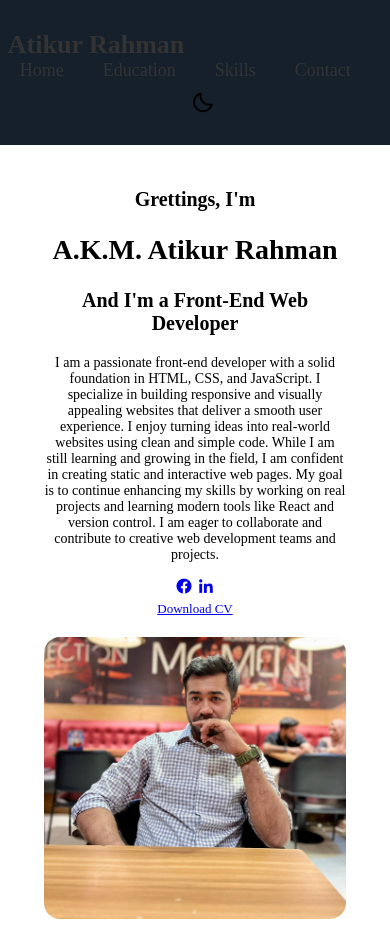
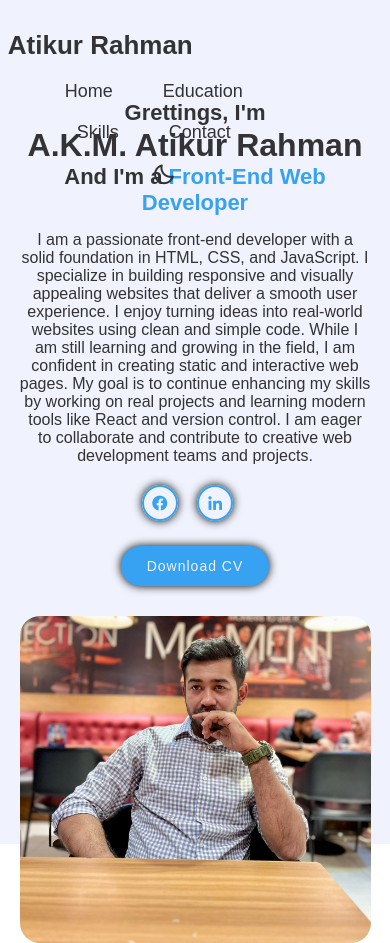
Before and after one commit to Atikur1997/portfolio, a plain HTML site: page index.html in a window 390 px wide. Shown: the top 943 px of the page. Drawn offline with nearby package versions, Linux system fonts and the light colour scheme.

Commit message:
target problem resolved

```diff
--- a/style.css
+++ b/style.css
@@ -1,26 +1,258 @@
-/* === Updated Responsive Design === */
+* {
+    margin: 0;
+    padding: 0;
+    box-sizing: border-box;
+    font-family: 'Poppins', sans-serif;
+    text-decoration: none;
+}
 
-@media (max-width: 1024px) {
+.header {
+    position: fixed;
+    top: 0%;
+    left: 0%;
+    width: 100%;
+    background-color: transparent;
+    padding: 30px 10%;
+    display: flex;
+    z-index: 100;
+}
+
+.logo {
+    font-size: 26px;
+    color: #333;
+    font-weight: 600;
+    margin-right: auto;
+}
+
+.navbar a {
+    font-size: 18px;
+    color: #333;
+    font-weight: 500;
+    margin-right: 35px;
+    transition: 0.5s;
+}
+
+.navbar a:hover {
+    color: #37a1f2;
+}
+
+.toggle-icon {
+    font-size: 24px;
+    cursor: pointer;
+    display: flex;
+}
+
+.container {
+    position: relative;
+    background-color: #f0f3fd;
+    color: #333;
+}
+
+.home {
+    height: 100vh;
+    display: flex;
+    align-items: center;
+    padding: 60px 10% 0;
+}
+
+.home-content {
+    max-width: 600px;
+}
+
+.home-content h1 {
+    font-size: 56px;
+    line-height: 1.2;
+}
+
+.home-content h3 {
+    font-size: 32px;
+}
+
+.home-content h3 span {
+    color: #37a1f2;
+}
+
+.home-content p {
+    font-size: 16px;
+    margin: 15px 0;
+}
+
+.social-media a {
+    display: inline-flex;
+    justify-content: center;
+    align-items: center;
+    width: 40px;
+    height: 40px;
+    background-color: transparent;
+    border: 2px solid #37a1f2;
+    border-radius: 50%;
+    box-shadow: 0 0 10px rgb(0, 0, 0.1);
+    font-size: 20px;
+    color: #37a1f2;
+    margin: 5px 15px 25px 0;
+    transition: 2s;
+}
+
+.social-media a:hover {
+    background: #37a1f2;
+    color: #f0f3fd;
+}
+
+.btn {
+    display: inline-block;
+    padding: 11px 32px;
+    background: #37a1f2;
+    border: 2px solid #37a1f2;
+    border-radius: 40px;
+    box-shadow: 0 0 10px rgb(0, 0, 0.1);
+    font-size: 16px;
+    color: #f0f3fd;
+    letter-spacing: 1px;
+    transition: 0.5s;
+}
+
+.btn:hover {
+    background: transparent;
+    color: #37a1f2;
+}
+
+.home-image {
+    position: absolute;
+    display: flex;
+    right: 0px;
+    top: 20%;
+    width: 45%;
+    pointer-events: none;
+    justify-content: center;
+    align-items: center;
+}
+
+.home-image img {
+    height: 450px;
+    border-radius: 80px;
+}
+
+#dark-container {
+    position: absolute;
+    top: 0;
+    left: 0;
+    width: 100%;
+    background: #15202b;
+    color: #f0f3fd;
+}
+
+#dark-container,
+.container {
+    clip-path: circle(0% at 0% 0%);
+    z-index: 10;
+}
+
+#dark-container .logo,
+#dark-container .navbar a {
+    color: #f0f3fd;
+}
+
+#dark-container .navbar a:hover {
+    color: #37a1f2;
+}
+
+.active#container,
+.active#dark-container {
+    z-index: 1;
+    clip-path: circle(160% at 0% 0%);
+    transition: 1.5s cubic-bezier(0.215, 0.610, 0.355, 1);
+}
+
+/* === Responsive Design === */
+@media (max-width: 992px) {
     .home {
         flex-direction: column;
         text-align: center;
-        padding: 140px 5% 40px;
-        justify-content: center;
+        padding: 100px 5% 0;
+    }
+
+    .home-content {
+        max-width: 100%;
     }
 
     .home-content h1 {
-        font-size: 8vw;
+        font-size: 42px;
     }
 
     .home-content h3 {
-        font-size: 5vw;
+        font-size: 26px;
     }
 
     .home-image {
         position: relative;
+        width: 80%;
+        top: unset;
+        margin-top: 30px;
+    }
+
+    .home-image img {
+        height: auto;
+        max-width: 100%;
+        border-radius: 20px;
+    }
+
+    .header {
+        flex-direction: column;
+        align-items: center;
+        padding: 20px 5%;
+    }
+
+    .navbar {
+        display: flex;
+        flex-wrap: wrap;
+        justify-content: center;
+        margin-top: 10px;
+    }
+
+    .navbar a {
+        margin: 10px 15px;
+        font-size: 16px;
+    }
+
+    .toggle-icon {
+        margin-top: 10px;
+    }
+}
+
+@media (max-width: 576px) {
+    .home-content h1 {
+        font-size: 32px;
+    }
+
+    .home-content h3 {
+        font-size: 22px;
+    }
+
+    .btn {
+        padding: 10px 24px;
+        font-size: 14px;
+    }
+
+    .social-media a {
+        width: 36px;
+        height: 36px;
+        font-size: 18px;
+    }
+
+    .logo {
+        font-size: 22px;
+    }
+
+    .home-image {
+        position: relative;
+        /* changed from absolute */
         width: 100%;
-        max-width: 400px;
+        max-width: 450px;
         margin: 30px auto 0;
+        pointer-events: none;
+        display: flex;
+        justify-content: center;
+        align-items: center;
     }
 
     .home-image img {
@@ -29,84 +261,5 @@
         border-radius: 20px;
         max-height: 450px;
     }
+
 }
-
-@media (max-width: 768px) {
-    .header {
-        flex-direction: column;
-        align-items: center;
-        padding: 16px 5%;
-        background-color: #fff;
-    }
-
-    #dark-container .header {
-        background-color: #15202b;
-    }
-
-    .navbar {
-        flex-direction: column;
-        align-items: center;
-        gap: 10px;
-    }
-
-    .navbar a {
-        font-size: 16px;
-        margin: 5px 0;
-    }
-
-    .home-content {
-        padding: 0 5%;
-    }
-
-    .home-content p {
-        font-size: 14px;
-    }
-
-    .btn {
-        font-size: 14px;
-        padding: 10px 24px;
-    }
-
-    .social-media a {
-        width: 36px;
-        height: 36px;
-        font-size: 18px;
-    }
-}
-
-@media (max-width: 480px) {
-    .home {
-        padding: 160px 5% 40px;
-    }
-
-    .home-content h1 {
-        font-size: 28px;
-    }
-
-    .home-content h3 {
-        font-size: 20px;
-    }
-
-    .btn {
-        padding: 8px 20px;
-        font-size: 13px;
-    }
-
-    .logo {
-        font-size: 20px;
-        text-align: center;
-    }
-
-    .toggle-icon {
-        margin-top: 10px;
-    }
-
-    .home-image {
-        max-width: 90%;
-        margin-top: 20px;
-    }
-
-    .home-image img {
-        border-radius: 16px;
-    }
-}
```
